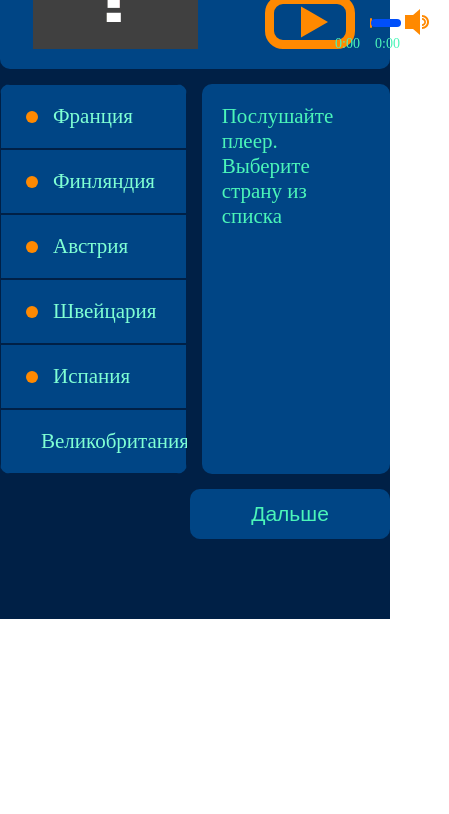
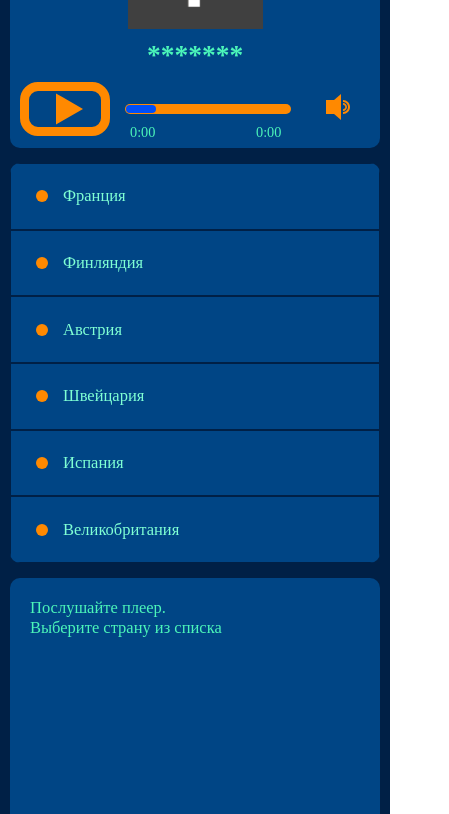
Before and after one commit to Sanek1n/national-anthem, a plain HTML site: page nationalanthem/src/pages/main/main.html in a window 390 px wide. Shown: the part 225-1039 px from the top of the page, 449 px wide, since content can reach past the window. Before the commit the page ends 844 px from the top, so only its background shows below. Drawn offline with Linux system fonts and the light colour scheme.

Commit message:
feat: add adaptive for screen 360px, 768px

```diff
--- a/nationalanthem/src/pages/main/style.css
+++ b/nationalanthem/src/pages/main/style.css
@@ -142,12 +142,14 @@ html {
     position: absolute;
     left: 20px;
     top: 20px;
+    font-size: 1.3em;
 }
 
 .progress__length {
     position: absolute;
     left: calc(100% - 50px);
     top: 20px;
+    font-size: 1.3em;
 }
 
 .question__volume,
@@ -380,12 +382,14 @@ html {
     position: absolute;
     left: 20px;
     top: 20px;
+    font-size: 1.3em;
 }
 
 .answers__length {
     position: absolute;
     left: calc(100% - 50px);
     top: 20px;
+    font-size: 1.3em;
 }
 
 .description__item {
@@ -425,3 +429,56 @@ html {
 .enabled:hover {
     filter: brightness(150%) drop-shadow(0px 0px 5px #4bf5b9);
 }
+
+@media (min-width: 768px) and (max-width: 1280px) {
+    html {
+        font-size: 13px;
+      }
+    .quiz {
+        padding: 20px;
+    }
+}
+
+@media (min-width: 320px) and (max-width: 767px) {
+
+    html {
+      font-size: 11px;
+    }
+
+    .quiz {
+        padding: 10px;
+    }
+
+    .quiz__question {
+        padding: 10px;
+        height: fit-content;
+        justify-content: center;
+    }
+
+    .question__title {
+        text-align: center;
+    }
+
+    .quiz__block {
+        flex-direction: column;
+    }
+
+    .question__flag {
+        width: 180px;
+        height: 90px;
+    }
+
+    .question__content {
+        width: 100%;
+    }
+
+
+    .quiz__answers {
+        width: 100%;
+        height: 400px;
+    }
+
+    .question__wrapper {
+        width: 100%;
+    }
+  }
--- a/nationalanthem/src/style.css
+++ b/nationalanthem/src/style.css
@@ -33,6 +33,7 @@ html {
   background-repeat: no-repeat;
   background-size: contain;
 }
+
 .wrapper {
   display: flex;
   flex-direction: column;
@@ -96,12 +97,11 @@ html {
   radial-gradient(rgba(255,255,255,0) 0, rgba(255,255,255,.2) 11%, rgba(255,255,255,.4) 13%, rgba(255,255,255,0) 14%) 130px 370px,
   radial-gradient(rgba(255,255,255,0) 0, rgba(255,255,255,.1) 11%, rgba(255,255,255,.2) 13%, rgba(255,255,255,0) 14%) 0 0,
   linear-gradient(45deg, #e7eb06 30%, #e07b07 40%, #cf11b6 50%, #ff104c 80%, #944301 100%);
-  /* linear-gradient(45deg, #343702 0%, #184500 20%, #187546 30%, #006782 40%, #0b1284 50%, #760ea1 60%, #83096e 70%, #840b2a 80%, #b13e12 90%, #e27412 100%); */
   background-size: 470px 470px, 970px 970px, 410px 410px, 610px 610px, 530px 530px, 730px 730px, 100% 100%;
   background-position: top;
   background-color: #840b2a;
   color: transparent;
-  font-size: 130px;
+  font-size: 9em;
   font-family: 'Rubik Distressed', cursive;
   text-transform: uppercase;
   text-align: center;
@@ -156,8 +156,67 @@ html {
 .footer__link {
   color: #4bf5b9;
   text-decoration: none;
+  transition: .5s;
+}
+
+.footer__link:hover {
+  filter: brightness(150%) drop-shadow(0px 0px 5px #4bf5b9);
 }
 
 .footer__logo {
   height: 60px;
 }
+
+@media (min-width: 768px) and (max-width: 1024px) {
+
+  html {
+    font-size: 13px;
+  }
+
+  .header {
+    width: 100%;
+    padding: 10px 20px;
+  }
+
+  .main {
+    width: 100%;
+    padding: 10px 20px;
+  }
+
+  .main__title {
+    width: 100%;
+  }
+}
+
+@media (min-width: 320px) and (max-width: 767px) {
+
+  html {
+    font-size: 12px;
+  }
+
+  .header {
+    width: 100%;
+    padding: 10px 10px;
+  }
+
+  .header__logo-image {
+    width: 40px;
+  }
+
+  .header__title {
+    display: none;
+  }
+
+  .main {
+    padding: 10px 10px;
+  }
+
+  .main__title {
+    width: 90%;
+    font-size: 7em;
+  }
+
+  .footer__logo {
+    height: 30px;
+  }
+}
```
Also changed, not shown: nationalanthem/src/index.html (+1 -1 lines).
